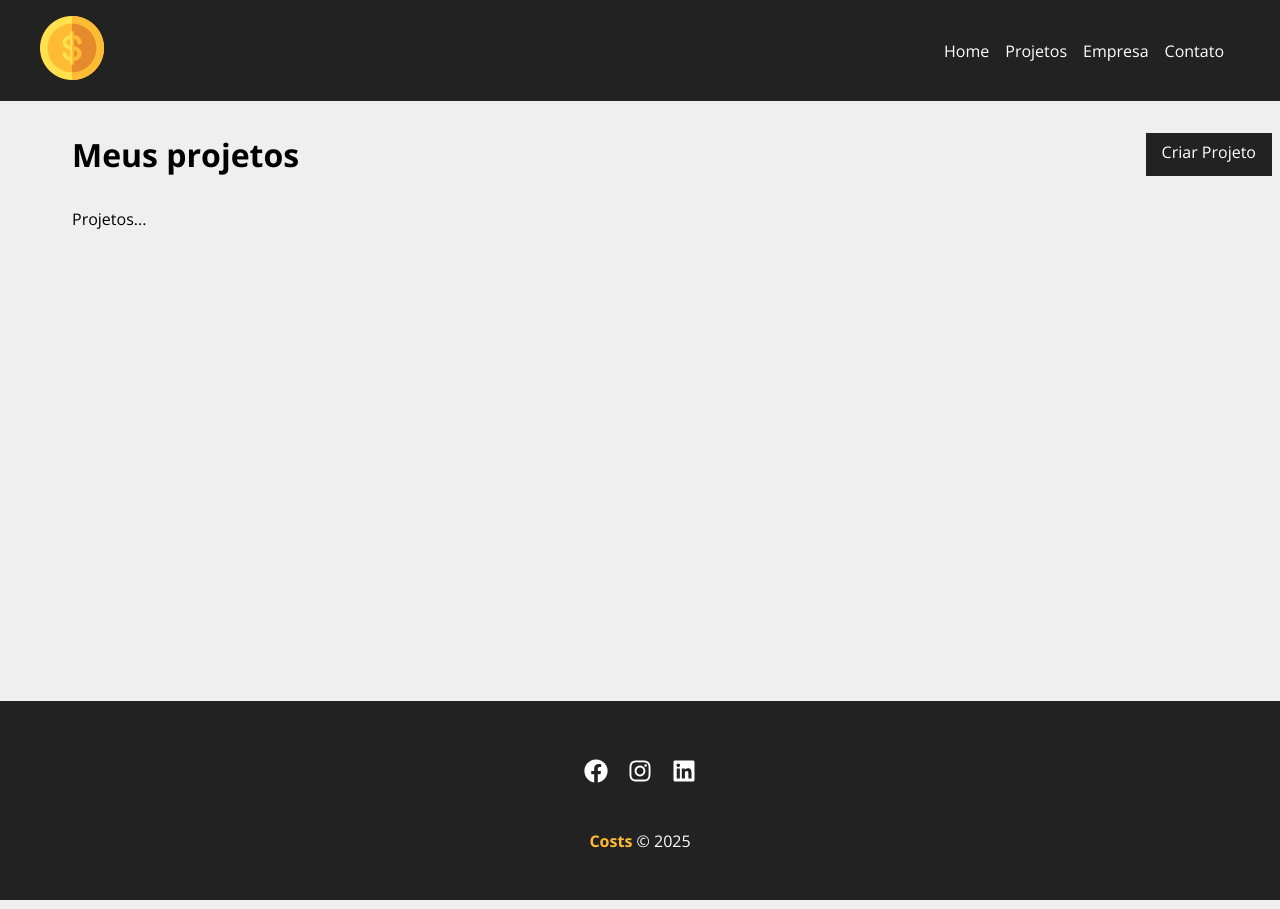
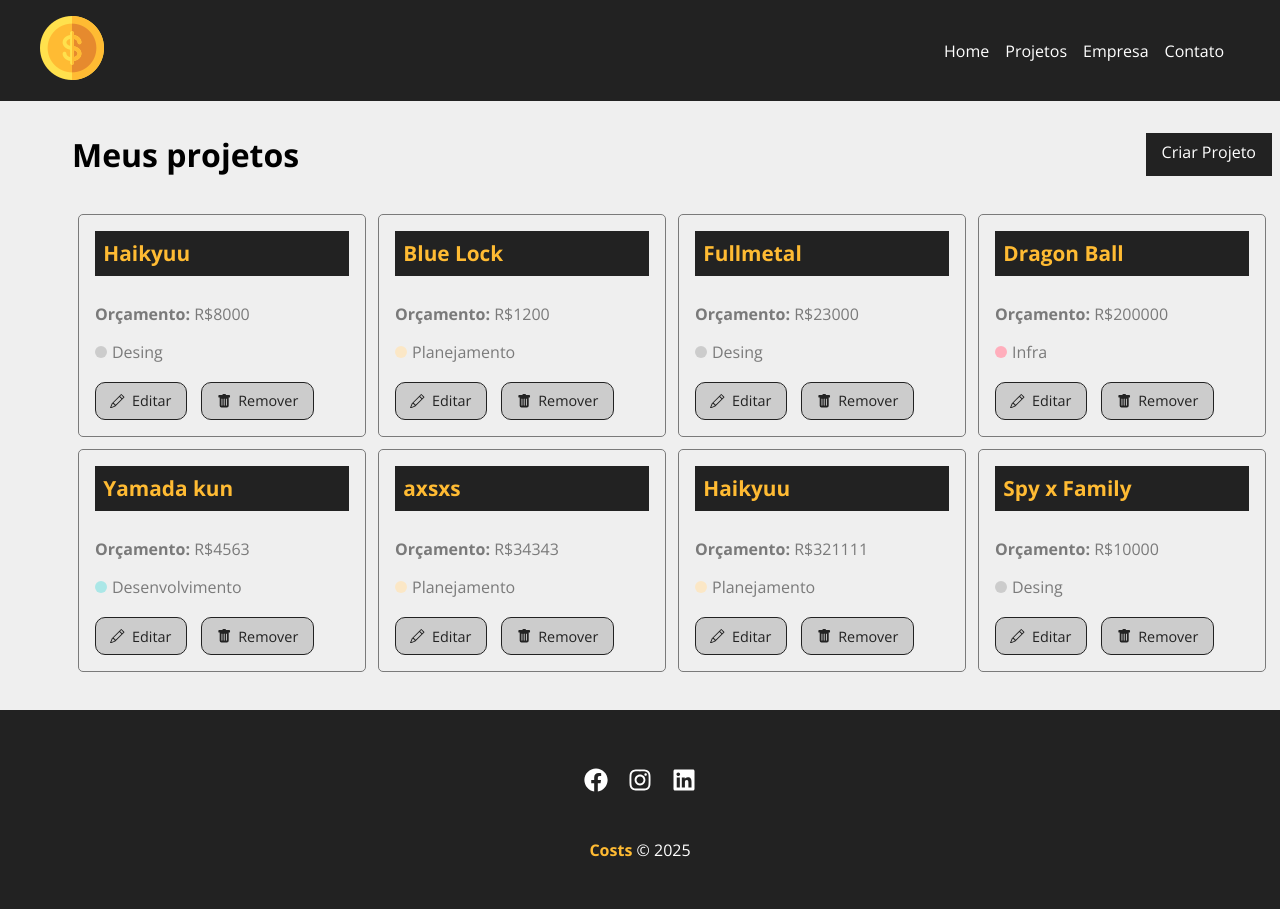
Before and after one commit to anaclarapedrozo/projeto_github, a React (Create React App) app in the folder curso.React/costs/: page /projects in a window 1280 px wide. Shown: the top 909 px of the page. Built offline with nearby package versions, Linux system fonts and the light colour scheme; data requests are answered from the project's data file; the HTML template or start-up script is replaced by a standard one.

Commit message:
Aula 27 React - Resgatando projetos do banco de dados

```diff
--- a/curso.React/costs/db.json
+++ b/curso.React/costs/db.json
@@ -12,9 +12,20 @@
       "services": []
     },
     {
-      "id": "7588",
-      "name": "Haikyuu",
-      "budget": "7800",
+      "id": "49c1",
+      "name": "Blue Lock",
+      "budget": "1200",
+      "category": {
+        "id": "4",
+        "name": "Planejamento"
+      },
+      "cost": 0,
+      "services": []
+    },
+    {
+      "id": "dcbd",
+      "name": "Fullmetal",
+      "budget": "23000",
       "category": {
         "id": "3",
         "name": "Desing"
@@ -23,190 +34,31 @@
       "services": []
     },
     {
-      "id": "1548",
-      "name": "Haikyuu",
-      "budget": "7800",
+      "id": "07f6",
+      "name": "Dragon Ball",
+      "budget": "200000",
       "category": {
-        "id": "3",
-        "name": "Desing"
+        "id": "1",
+        "name": "Infra"
       },
       "cost": 0,
       "services": []
     },
     {
-      "id": "76a9",
-      "name": "Haikyuu",
-      "budget": "7800",
+      "id": "f0f9",
       "category": {
-        "id": "3",
-        "name": "Desing"
+        "id": "2",
+        "name": "Desenvolvimento"
       },
+      "name": "Yamada kun",
+      "budget": "4563",
       "cost": 0,
       "services": []
     },
     {
-      "id": "c6ce",
-      "name": "Haikyuu",
-      "budget": "89000",
-      "category": {
-        "id": "3",
-        "name": "Desing"
-      },
-      "cost": 0,
-      "services": []
-    },
-    {
-      "id": "8378",
-      "name": "Haikyuu",
-      "budget": "89000",
-      "category": {
-        "id": "3",
-        "name": "Desing"
-      },
-      "cost": 0,
-      "services": []
-    },
-    {
-      "id": "93f0",
-      "name": "Haikyuu",
-      "budget": "89000",
-      "category": {
-        "id": "3",
-        "name": "Desing"
-      },
-      "cost": 0,
-      "services": []
-    },
-    {
-      "id": "f9c5",
-      "cost": 0,
-      "services": []
-    },
-    {
-      "id": "cdf7",
-      "name": "Haikyuu",
-      "budget": "9000",
-      "category": {
-        "id": "3",
-        "name": "Desing"
-      },
-      "cost": 0,
-      "services": []
-    },
-    {
-      "id": "0ffd",
-      "name": "Haikyuu",
-      "budget": "23450",
-      "category": {
-        "id": "2",
-        "name": "Desenvolvimento"
-      },
-      "cost": 0,
-      "services": []
-    },
-    {
-      "id": "53f6",
-      "name": "Haikyuu",
-      "budget": "32113",
-      "category": {
-        "id": "3",
-        "name": "Desing"
-      },
-      "cost": 0,
-      "services": []
-    },
-    {
-      "id": "60bf",
-      "name": "Haikyuu",
-      "budget": "7878",
-      "category": {
-        "id": "3",
-        "name": "Desing"
-      },
-      "cost": 0,
-      "services": []
-    },
-    {
-      "id": "6522",
-      "name": "Haikyuu",
-      "budget": "7878",
-      "category": {
-        "id": "3",
-        "name": "Desing"
-      },
-      "cost": 0,
-      "services": []
-    },
-    {
-      "id": "ce4e",
-      "name": "Haikyuu",
-      "budget": "7878",
-      "category": {
-        "id": "3",
-        "name": "Desing"
-      },
-      "cost": 0,
-      "services": []
-    },
-    {
-      "id": "41ce",
-      "name": "Haikyuu",
-      "budget": "7878",
-      "category": {
-        "id": "3",
-        "name": "Desing"
-      },
-      "cost": 0,
-      "services": []
-    },
-    {
-      "id": "8461",
-      "name": "Haikyuu",
-      "budget": "7878",
-      "category": {
-        "id": "3",
-        "name": "Desing"
-      },
-      "cost": 0,
-      "services": []
-    },
-    {
-      "id": "64a1",
-      "name": "Haikyuu",
-      "budget": "7878",
-      "category": {
-        "id": "3",
-        "name": "Desing"
-      },
-      "cost": 0,
-      "services": []
-    },
-    {
-      "id": "b905",
-      "name": "Haikyuu",
-      "budget": "7000",
-      "category": {
-        "id": "3",
-        "name": "Desing"
-      },
-      "cost": 0,
-      "services": []
-    },
-    {
-      "id": "995f",
-      "name": "Haikyuu",
-      "budget": "00999",
-      "category": {
-        "id": "3",
-        "name": "Desing"
-      },
-      "cost": 0,
-      "services": []
-    },
-    {
-      "id": "5b47",
-      "name": "Haikyuu",
-      "budget": "9",
+      "id": "30a0",
+      "name": "axsxs",
+      "budget": "34343",
       "category": {
         "id": "4",
         "name": "Planejamento"
@@ -215,58 +67,9 @@
       "services": []
     },
     {
-      "id": "c6b2",
-      "budget": "454545",
-      "category": {
-        "id": "2",
-        "name": "Desenvolvimento"
-      },
-      "name": "ffdxf",
-      "cost": 0,
-      "services": []
-    },
-    {
-      "id": "319a",
+      "id": "b87b",
       "name": "Haikyuu",
-      "budget": "1200",
-      "category": {
-        "id": "1",
-        "name": "Infra"
-      },
-      "cost": 0,
-      "services": []
-    },
-    {
-      "id": "99d2",
-      "name": "Haikyuu",
-      "budget": "12344",
-      "category": {
-        "id": "3",
-        "name": "Desing"
-      },
-      "cost": 0,
-      "services": []
-    },
-    {
-      "id": "17e2",
-      "name": "Haikyuu",
-      "budget": "8000",
-      "category": {
-        "id": "3",
-        "name": "Desing"
-      },
-      "cost": 0,
-      "services": []
-    },
-    {
-      "id": "4968",
-      "cost": 0,
-      "services": []
-    },
-    {
-      "id": "72db",
-      "name": "Haikyuu",
-      "budget": "56788",
+      "budget": "321111",
       "category": {
         "id": "4",
         "name": "Planejamento"
@@ -275,18 +78,13 @@
       "services": []
     },
     {
-      "id": "8642",
-      "name": "Haikyuu",
-      "budget": "12345",
+      "id": "294a",
+      "name": "Spy x Family",
+      "budget": "10000",
       "category": {
         "id": "3",
         "name": "Desing"
       },
-      "cost": 0,
-      "services": []
-    },
-    {
-      "id": "fd7e",
       "cost": 0,
       "services": []
     }
--- a/curso.React/costs/src/components/pages/Projects.js
+++ b/curso.React/costs/src/components/pages/Projects.js
@@ -1,24 +1,53 @@
 import Message from "../layout/Message";
 import { useLocation } from "react-router-dom";
-import Container from '../layout/Container'
+import Container from "../layout/Container";
 import styles from "./Projects.module.css";
 import LinkButtom from "../layout/LinkButtom";
+import ProjectCard from "../project/ProjectCard";
+import { useState, useEffect } from "react";
 
 function Projects() {
+  const [projects, setProjects] = useState([]);
+
   const location = useLocation();
   let message = "";
   if (location.state) {
     message = location.state.message;
   }
 
+  useEffect(() => {
+    fetch("http://localhost:5000/projects", {
+      method: "GET",
+      headers: {
+        "Content-Type": "application/json",
+      },
+    })
+      .then((resp) => resp.json())
+      .then((data) => {
+        setProjects(data);
+      })
+      .catch((err) => console.log(err));
+  }, []);
+
   return (
     <div className={styles.project_container}>
       <div className={styles.title_container}>
         <h1>Meus projetos</h1>
-        <LinkButtom to='/newproject' text='Criar Projeto'/>
+        <LinkButtom to="/newproject" text="Criar Projeto" />
       </div>
       {message && <Message type="success" msg={message} />}
-      <Container customClass='start'><p>Projetos...</p></Container>
+      <Container customClass="start">
+        {projects.length > 0 &&
+          projects.map((project) => (
+            <ProjectCard
+              id={project.id}
+              name={project.name || "sem nome"}
+              budget={project.budget}
+              category={project.category?.name || "Sem categoria"}
+              key={project.id}
+            />
+          ))}
+      </Container>
     </div>
   );
 }
--- /dev/null
+++ b/curso.React/costs/src/components/project/ProjectCard.js
@@ -0,0 +1,28 @@
+import { Link } from 'react-router-dom'
+
+import styles from './ProjectCard.module.css'
+import { BsPencil, BsFillTrashFill } from 'react-icons/bs'
+
+function ProjectCard ({id, name, budget, category, handleRemove}) {
+    return (
+        <div className={styles.project_card}>
+            <h4>{name}</h4>
+            <p>
+                <span>Orçamento: </span> R${budget}
+            </p>
+            <p className={styles.category_text}>
+                <span className={`${styles[category.toLowerCase()]}`}></span> {category}
+            </p>
+            <div className={styles.project_card_actions}>
+                <Link to='/'>
+                    <BsPencil />Editar
+                </Link>
+                <button>
+                    <BsFillTrashFill/> Remover
+                </button>
+            </div>
+        </div>
+    )
+}
+
+export default ProjectCard
--- /dev/null
+++ b/curso.React/costs/src/components/project/ProjectCard.module.css
@@ -0,0 +1,86 @@
+.project_card{
+    padding: 1em;
+    border: 1px solid #7a7a7a;
+    border-radius: 5px;
+    width: 24%;
+    margin: 0.5%;
+}
+
+.project_card h4{
+    background-color: #222;
+    color: #ffbb33;
+    padding: 0.4em;
+    margin-bottom: 1.3em;
+    font-size: 1.3em;
+}
+
+.project_card p {
+    color: #7a7a7a;
+    margin-bottom: 1em;
+}
+
+.project_card p span{
+    font-weight: bold;
+}
+
+.category_text{
+    display: flex;
+    align-items: center;
+}
+
+.category_text span {
+    display: flex;
+    width: 12px;
+    height: 12px;
+    border-radius: 50%;
+    background-color: #CCC;
+    margin-right: 5px;
+}
+
+.category_text .infra {
+    background-color: #FFAEBC;
+}
+.category_text .desenvolvimento{
+    background-color: #ABE7E7;
+}
+
+.category_text .design {
+    background-color: #B4F8C8;
+}
+
+.category_text .planejamento{
+    background-color: #fbe7c6;
+}
+
+.project_card_actions{
+    margin-top: 1.2em;
+    display: flex;
+    align-items: center;
+}
+
+.project_card_actions a, .project_card_actions button {
+    text-decoration: none;
+    border: none;
+    background-color: #CCC;
+    color: #222;
+    font-size: .9em;
+    padding: .6em 1em;
+    margin-right: 1em;
+    cursor: pointer;
+    border: 1px solid #222;
+    display: flex;
+    align-items: center;
+    justify-content: center;
+    transition: 0.5s;
+    border-radius: 10px;
+}
+
+.project_card_actions svg {
+    margin-right: .5em;
+}
+
+.project_card_actions a:hover,
+.project_card_actions button:hover{
+    background-color: #222;
+    color:#ffbb33
+}
```
